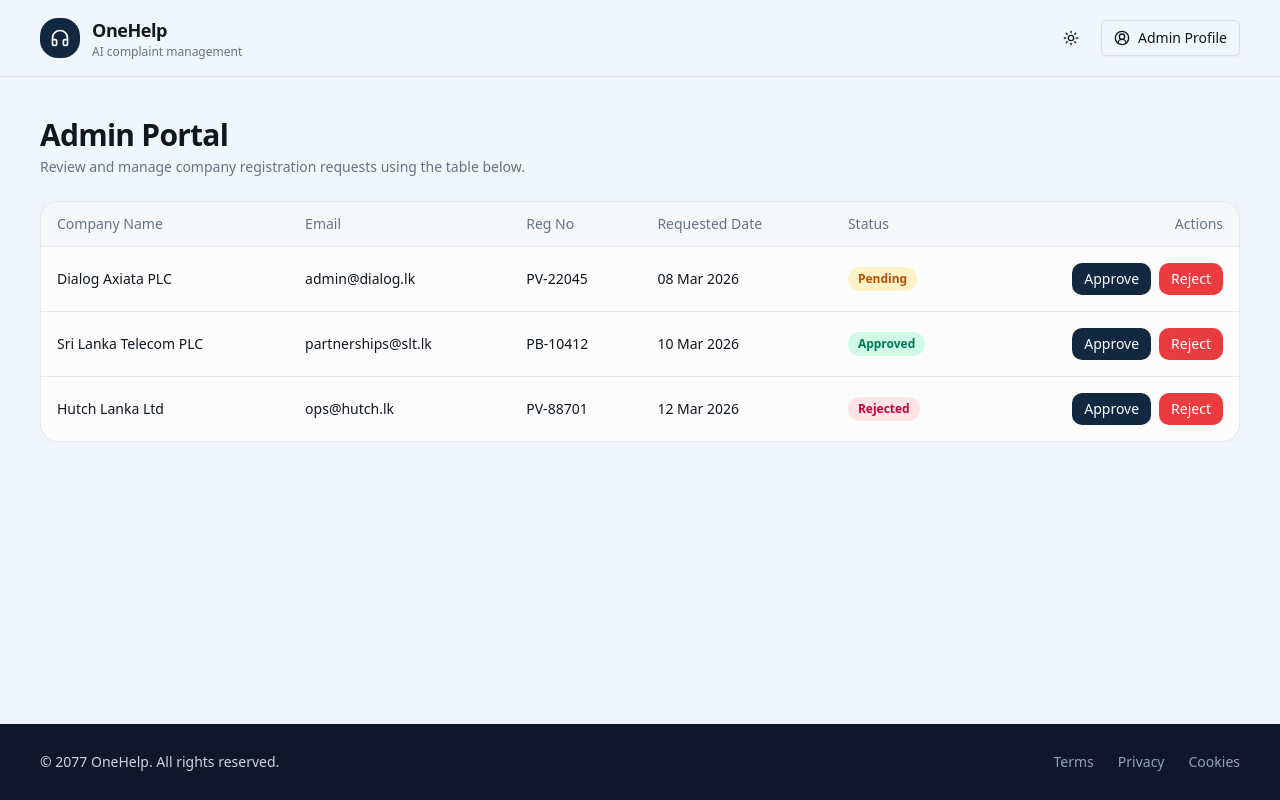
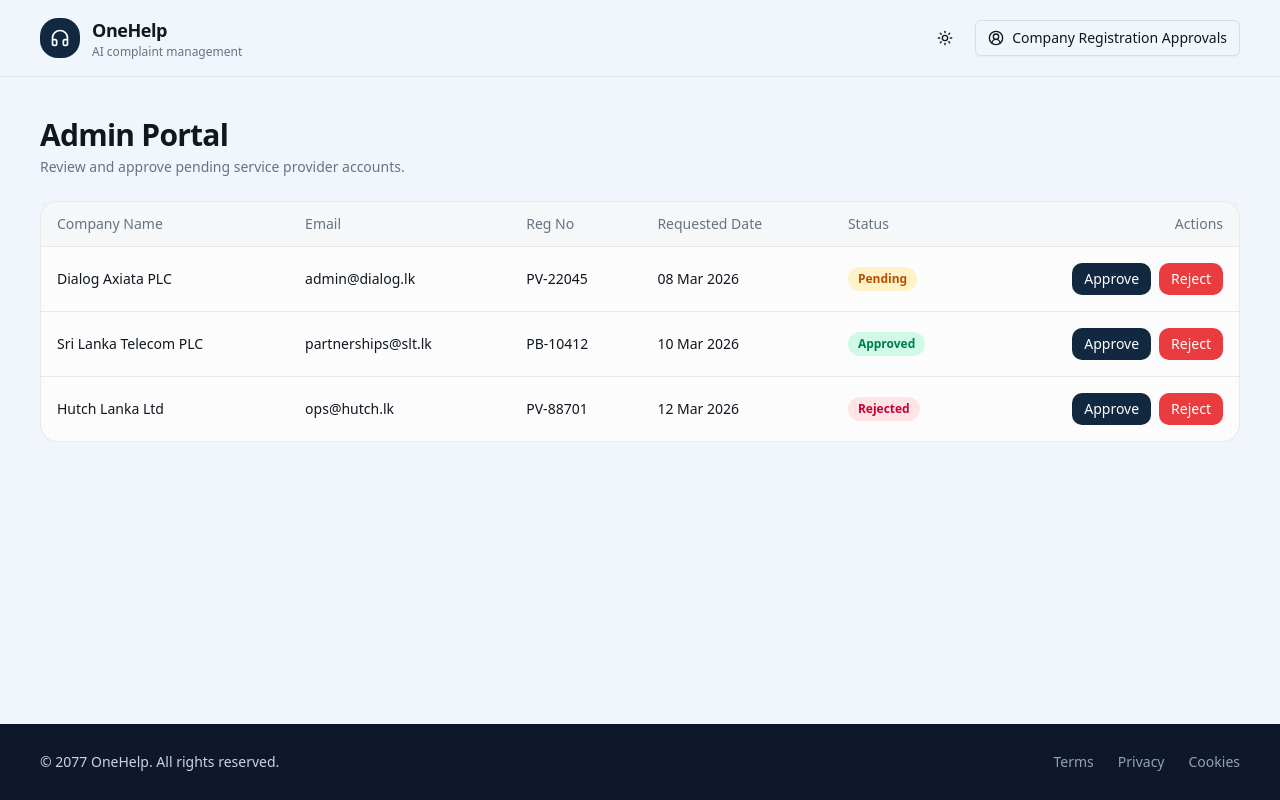
Before and after one commit to Hamdhan7/resolve, a Next.js app: page /admin in a window 1280 px wide. Built offline with nearby package versions, Linux system fonts and the light colour scheme.

Commit message:
modification related to admin portal

```diff
--- a/app/admin/page.tsx
+++ b/app/admin/page.tsx
@@ -94,7 +94,7 @@ export default function AdminPage() {
                     <div className="flex items-center gap-2 sm:gap-3">
                         <Button variant="outline" className="rounded-sm">
                             <CircleUserRound className="size-4" />
-                            Admin Profile
+                            Company Registration Approvals
                         </Button>
                     </div>
                 }
@@ -104,7 +104,7 @@ export default function AdminPage() {
                 <div className="space-y-1">
                     <h1 className="text-3xl font-semibold tracking-tight">Admin Portal</h1>
                     <p className="text-sm text-muted-foreground">
-                        Review and manage company registration requests using the table below.
+                        Review and approve pending service provider accounts.
                     </p>
                 </div>
 
```
